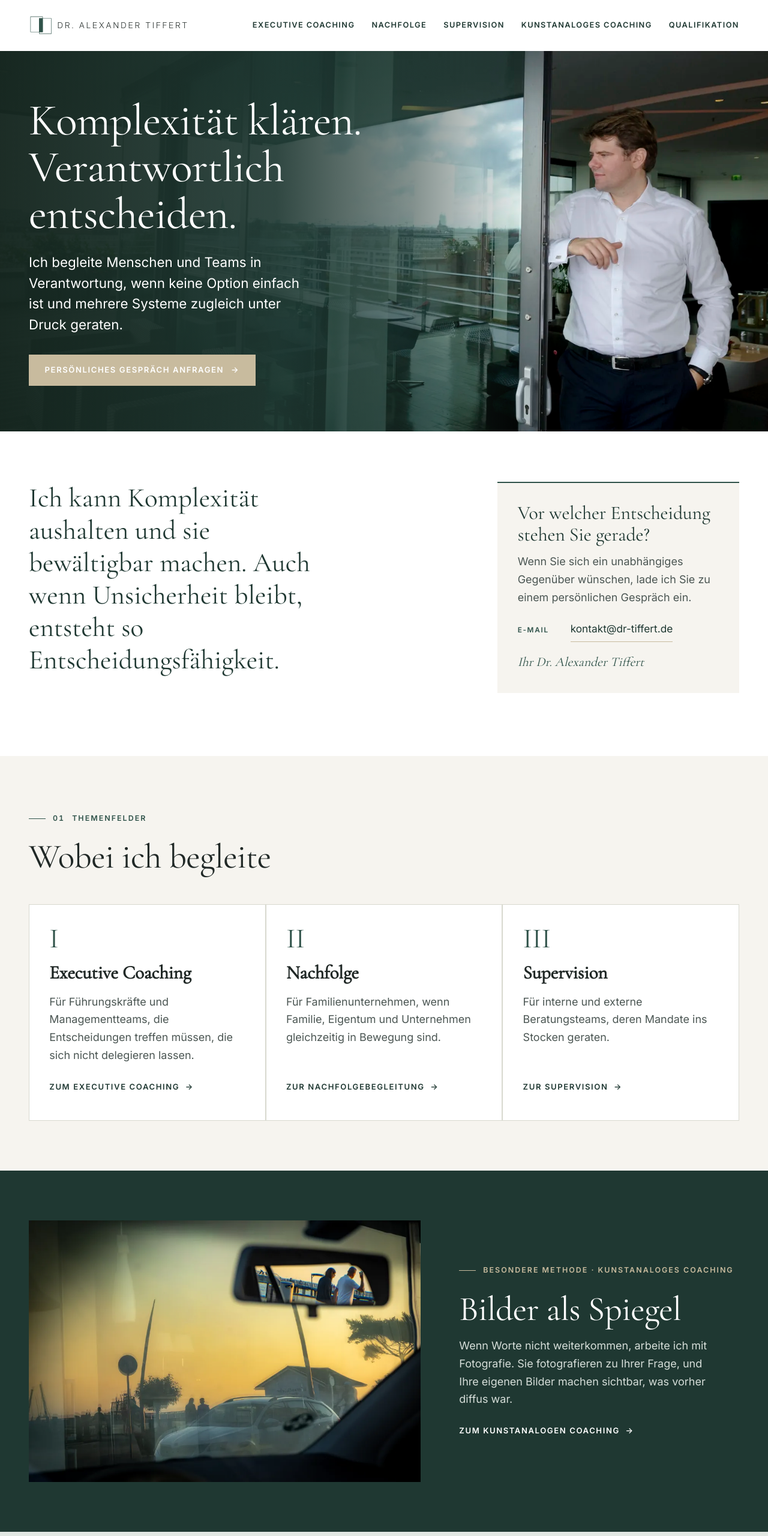
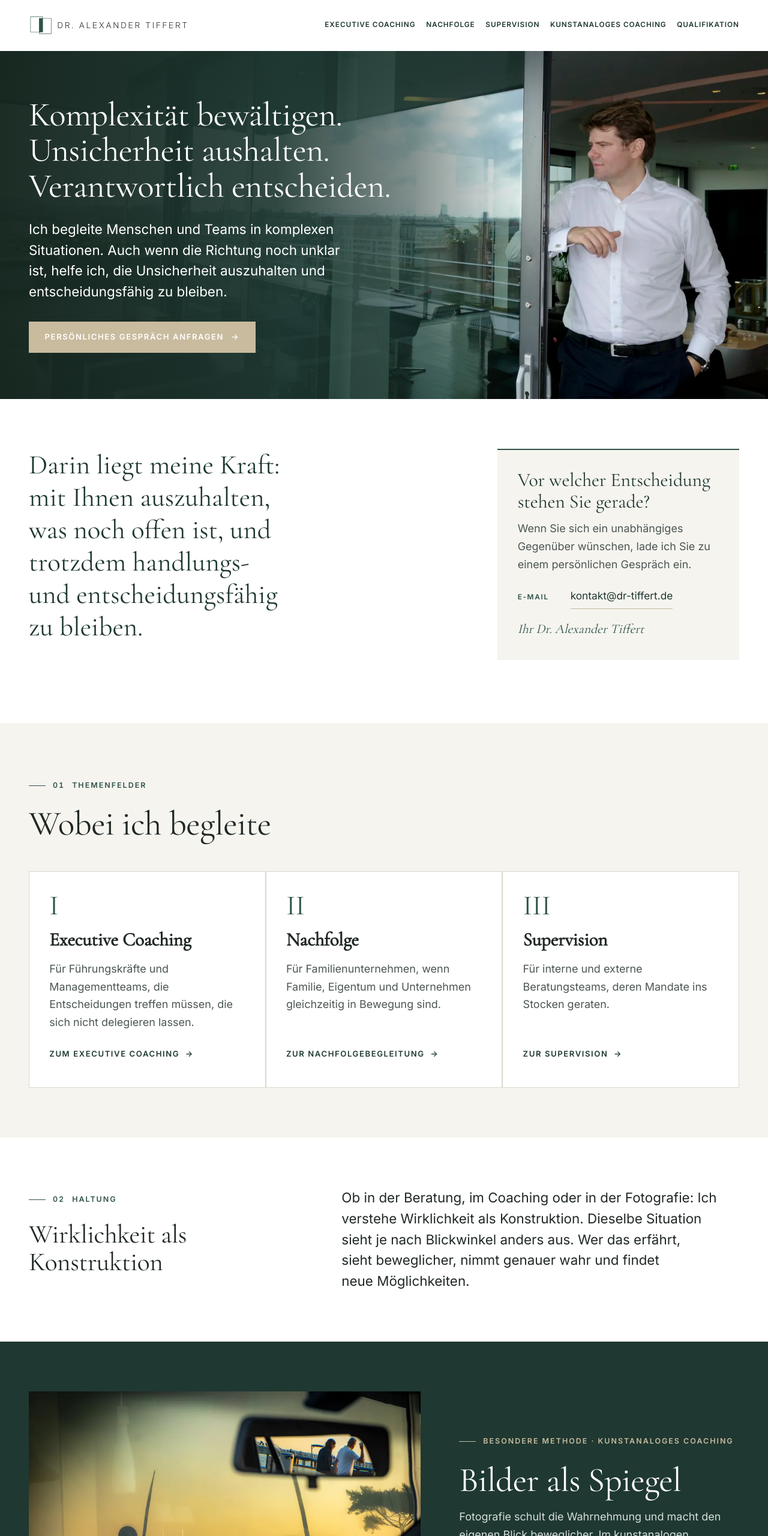
Before and after one commit to cosmo-hl/dr-tiffert-vorschau, an Astro site: page / in a window 1280 px wide. Shown: the top 2560 px of the page at 60% size. Built offline with nearby package versions, Linux system fonts and the light colour scheme; Astro itself is replaced by a stand-in of ours.

Commit message:
Neue Leitzeile, Haltung, Fotografie als Wahrnehmungsschulung, Werdegang, Menü in einer Zeile
Co-Authored-By: Claude Opus 5.5 <noreply@anthropic.com>
Claude-Session: https://claude.ai/code/session_01WitQRUKtdhes3bwHf6rNcd

```diff
--- a/src/layouts/Base.astro
+++ b/src/layouts/Base.astro
@@ -11,7 +11,7 @@ interface Props {
 const { title, description, active, noindex = false } = Astro.props;
 const canonical = new URL(Astro.url.pathname, Astro.site).href;
 const fullTitle = title === 'Startseite'
-  ? 'Dr. Alexander Tiffert · Komplexität klären. Verantwortlich entscheiden.'
+  ? 'Dr. Alexander Tiffert · Komplexität bewältigen. Unsicherheit aushalten. Verantwortlich entscheiden.'
   : `${title} · Dr. Alexander Tiffert`;
 ---
 <!doctype html>
@@ -60,7 +60,7 @@ const fullTitle = title === 'Startseite'
         <div class="footer-slim">
           <div>
             <p class="footer-brand"><img src={u('wortmarke_dunkel.svg')} width="409" height="52" alt="Dr. Alexander Tiffert" /></p>
-            <p class="footer-claim">Komplexität klären. Verantwortlich entscheiden.</p>
+            <p class="footer-claim">Komplexität bewältigen. Unsicherheit aushalten. Verantwortlich entscheiden.</p>
           </div>
           <ul class="footer-contact" aria-label="Kontakt">
             <li><a href={u('kontakt/')}>Kontakt</a></li>
--- a/src/pages/index.astro
+++ b/src/pages/index.astro
@@ -16,8 +16,8 @@ import { STIMMEN } from '../lib/stimmen';
       <Photo name="site-terrasse" w={3543} h={1730} alt="" sizes="100vw" position="70% 30%" />
     </div>
     <div class="wrap hero-inner">
-      <h1 id="claim">Komplexität klären. <span>Verantwortlich entscheiden.</span></h1>
-      <p class="lead">Ich begleite Menschen und Teams in Verantwortung, wenn keine Option einfach ist und mehrere Systeme zugleich unter Druck geraten.</p>
+      <h1 id="claim"><span>Komplexität bewältigen.</span> <span>Unsicherheit aushalten.</span> <span>Verantwortlich entscheiden.</span></h1>
+      <p class="lead">Ich begleite Menschen und Teams in komplexen Situationen. Auch wenn die Richtung noch unklar ist, helfe ich, die Unsicherheit auszuhalten und entscheidungsfähig zu bleiben.</p>
       <div class="hero-cta">
         <a class="btn btn--gold" href={u('kontakt/')}>Persönliches Gespräch anfragen <span class="arrow" aria-hidden="true">→</span></a>
       </div>
@@ -32,7 +32,7 @@ import { STIMMEN } from '../lib/stimmen';
     <div class="wrap intro-grid">
       <div class="intro-main reveal">
         <h2 id="h-einstieg" class="visually-hidden">Mein Mehrwert</h2>
-        <p class="statement">Ich kann Komplexität aushalten und sie bewältigbar machen. Auch wenn Unsicherheit bleibt, entsteht so Entscheidungsfähigkeit.</p>
+        <p class="statement">Darin liegt meine Kraft: mit Ihnen auszuhalten, was noch offen ist, und trotzdem handlungs- und entscheidungsfähig zu bleiben.</p>
       </div>
       <aside class="intro-contact reveal reveal-d1" aria-labelledby="h-kontaktangebot">
         <h3 id="h-kontaktangebot">Vor welcher Entscheidung stehen Sie gerade?</h3>
@@ -81,6 +81,19 @@ import { STIMMEN } from '../lib/stimmen';
     </div>
   </section>
 
+  <!-- HALTUNG -->
+  <section class="section haltung-start" aria-labelledby="h-haltung">
+    <div class="wrap split">
+      <div class="split-head reveal">
+        <p class="eyebrow"><span class="num">02</span> Haltung</p>
+        <h2 id="h-haltung">Wirklichkeit als Konstruktion</h2>
+      </div>
+      <div class="split-body measure reveal">
+        <p class="lead">Ob in der Beratung, im Coaching oder in der Fotografie: Ich verstehe Wirklichkeit als Konstruktion. Dieselbe Situation sieht je nach Blickwinkel anders aus. Wer das erfährt, sieht beweglicher, nimmt genauer wahr und findet neue Möglichkeiten.</p>
+      </div>
+    </div>
+  </section>
+
   <!-- FOTOGRAFIE IM COACHING -->
   <section class="section art dark" aria-labelledby="h-foto">
     <div class="wrap art-grid">
@@ -90,7 +103,7 @@ import { STIMMEN } from '../lib/stimmen';
       <div class="art-text reveal reveal-d1">
         <p class="eyebrow">Besondere Methode · Kunstanaloges Coaching</p>
         <h2 id="h-foto">Bilder als Spiegel</h2>
-        <p>Wenn Worte nicht weiterkommen, arbeite ich mit Fotografie. Sie fotografieren zu Ihrer Frage, und Ihre eigenen Bilder machen sichtbar, was vorher diffus war.</p>
+        <p>Fotografie schult die Wahrnehmung und macht den eigenen Blick beweglicher. Im kunstanalogen Coaching finden wir so Lösungen auch jenseits rationaler Erklärungen.</p>
         <a class="more" href={u('kunstanaloges-coaching/')}>Zum kunstanalogen Coaching <span class="arrow" aria-hidden="true">→</span></a>
       </div>
     </div>
@@ -123,9 +136,10 @@ import { STIMMEN } from '../lib/stimmen';
     }
     .hero-photo-mobile { display: none; }
     .hero-inner { display: flex; flex-direction: column; align-items: flex-start; padding-block: clamp(3.5rem, 6vw, 5rem); min-height: min(68vh, 620px); justify-content: center; }
-    .hero h1, .hero .lead, .hero-p1 { max-width: 640px; }
+    .hero h1, .hero .lead { max-width: 640px; }
+    .hero h1 { max-width: none; font-size: clamp(2.4rem, 1.2rem + 2.9vw, 3.7rem); }
+    .hero h1 span { white-space: nowrap; }
     .hero .lead { max-width: 520px; }
-    .hero-p1 { order: 1; margin-bottom: var(--s3); }
     .hero-cta { order: 2; margin: var(--s1) 0 0; }
   }
 
--- a/src/styles/global.css
+++ b/src/styles/global.css
@@ -182,7 +182,11 @@ a:hover { text-decoration-thickness: 2px; }
 .main-nav a {
   position: relative; display: inline-flex; align-items: center; min-height: 44px;
   font-size: 0.8rem; font-weight: 600; letter-spacing: 0.11em; text-transform: uppercase;
-  color: var(--navy); text-decoration: none;
+  color: var(--navy); text-decoration: none; white-space: nowrap;
+}
+@media (min-width: 1100px) and (max-width: 1319px) {
+  .main-nav ul { gap: 0.25rem 1.1rem; }
+  .main-nav a { font-size: 0.74rem; letter-spacing: 0.08em; }
 }
 .main-nav a::after {
   content: ''; position: absolute; left: 0; right: 0; bottom: 6px; height: 2px;
```
Also changed, not shown: src/pages/kunstanaloges-coaching/index.astro (+9 -1 lines), src/pages/qualifikation/index.astro (+9 -8 lines).
